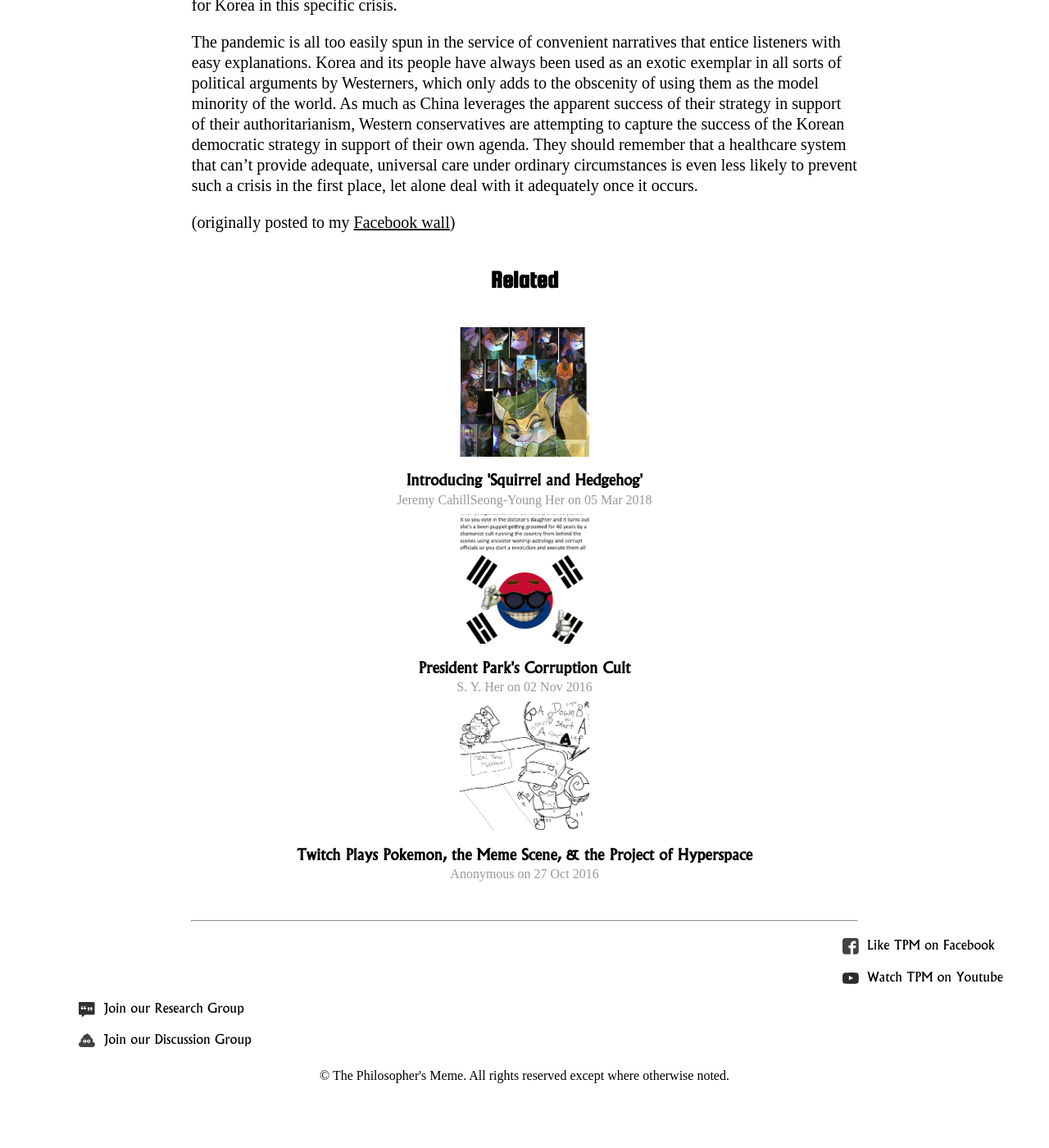
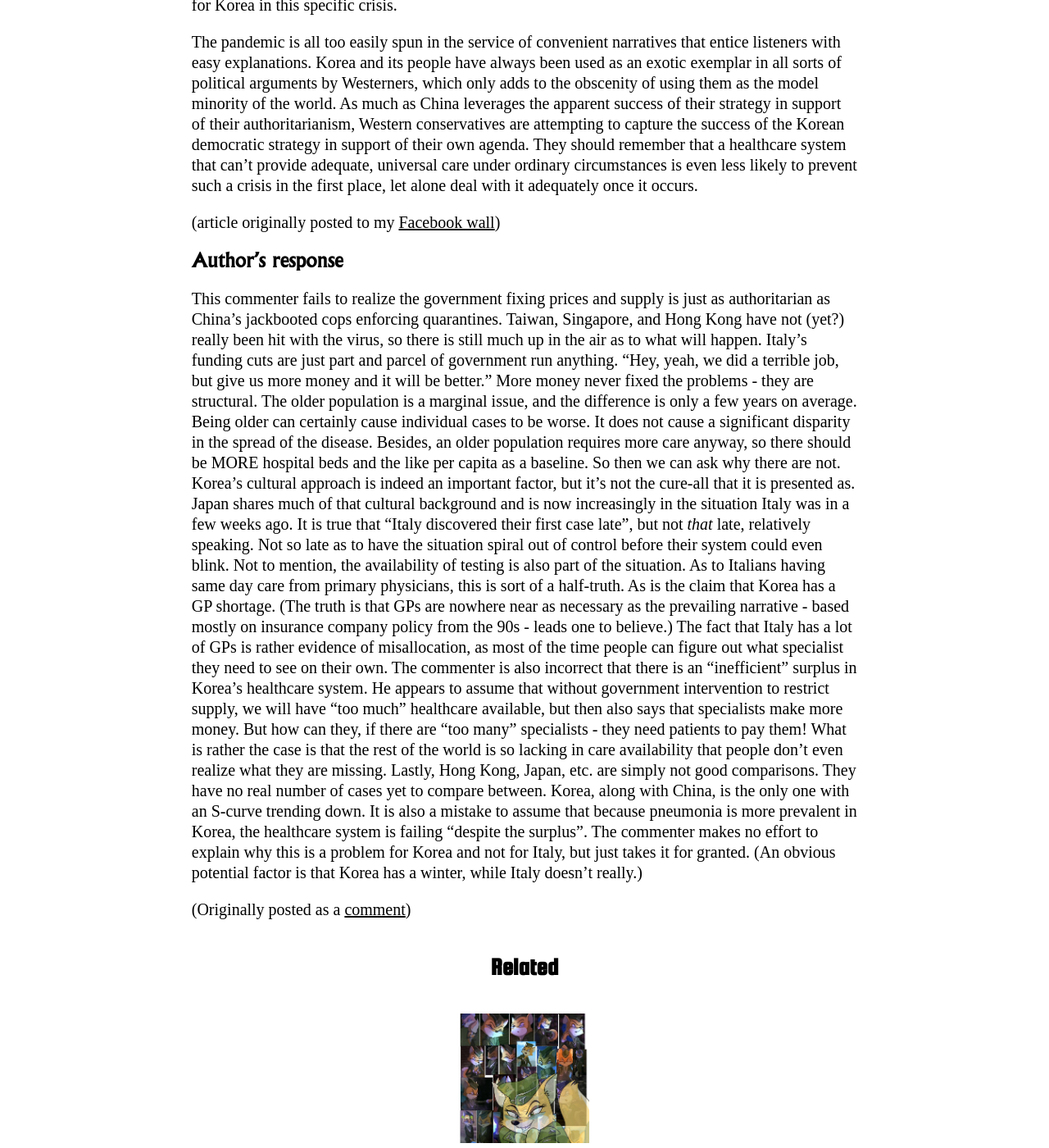
Before and after one commit to FraserThompson/PhilosophersMeme, a Jekyll site: the page built from _posts/2020-03-16-a-tale-of-two-healthcare-narratives.markdown, in a window 1280 px wide and 1400 px high, scrolled down 3274 px. Shown: the whole window at 82% size. Built offline with Jekyll 4.4.1, drawn with Linux system fonts in a browser that asks for light colours; nearby versions of some CDN libraries; some web fonts are replaced; library files that are not in the unit come from our copies; before the commit the page ends 4627 px from its top, so only the background shows below that.

Commit message:
Updated Kleinvitzthumcoronavirus and 1 other file

```diff
--- a/_posts/2020-03-16-a-tale-of-two-healthcare-narratives.markdown
+++ b/_posts/2020-03-16-a-tale-of-two-healthcare-narratives.markdown
@@ -42,4 +43,21 @@ Healthcare is distinct from any other type of product on the market in that the
 
 The pandemic is all too easily spun in the service of convenient narratives that entice listeners with easy explanations. Korea and its people have always been used as an exotic exemplar in all sorts of political arguments by Westerners, which only adds to the obscenity of using them as the model minority of the world. As much as China leverages the apparent success of their strategy in support of their authoritarianism, Western conservatives are attempting to capture the success of the Korean democratic strategy in support of their own agenda. They should remember that a healthcare system that can't provide adequate, universal care under ordinary circumstances is even less likely to prevent such a crisis in the first place, let alone deal with it adequately once it occurs.
 
-(originally posted to my [Facebook wall](https://www.facebook.com/seongyher/posts/10219289607142861))
+(article originally posted to my [Facebook wall](https://www.facebook.com/seongyher/posts/10219289607142861))
+
+## Author's response
+
+This commenter fails to realize the government fixing prices and supply is just as authoritarian as China’s jackbooted cops enforcing quarantines.
+Taiwan, Singapore, and Hong Kong have not (yet?) really been hit with the virus, so there is still much up in the air as to what will happen.
+Italy’s funding cuts are just part and parcel of government run anything. “Hey, yeah, we did a terrible job, but give us more money and it will be better.” More money never fixed the problems - they are structural.
+The older population is a marginal issue, and the difference is only a few years on average. Being older can certainly cause individual cases to be worse. It does not cause a significant disparity in the spread of the disease. Besides, an older population requires more care anyway, so there should be MORE hospital beds and the like per capita as a baseline. So then we can ask why there are not.
+Korea’s cultural approach is indeed an important factor, but it’s not the cure-all that it is presented as. Japan shares much of that cultural background and is now increasingly in the situation Italy was in a few weeks ago.
+It is true that “Italy discovered their first case late”, but not *that* late, relatively speaking. Not so late as to have the situation spiral out of control before their system could even blink. Not to mention, the availability of testing is also part of the situation.
+As to Italians having same day care from primary physicians, this is sort of a half-truth. As is the claim
+that Korea has a GP
+shortage. (The truth is that GPs are nowhere near as necessary as the prevailing narrative - based mostly on insurance company policy from the 90s - leads one to believe.) The fact that Italy has a lot of GPs is rather evidence of misallocation, as most of the time people can figure out what specialist they need to see on their own.
+The commenter is also incorrect that there is an “inefficient” surplus in Korea’s healthcare system. He appears to assume that without government intervention to restrict supply, we will have “too much” healthcare available, but then also says that specialists make more money. But how can they, if there are “too many” specialists - they need patients to pay them! What is rather the case is that the rest of the world is so lacking in care availability that people don’t even realize what they are missing.
+Lastly, Hong Kong, Japan, etc. are simply not good comparisons. They have no real number of cases yet to compare between. Korea, along with China, is the only one with an S-curve trending down.
+It is also a mistake to assume that because pneumonia is more prevalent in Korea, the healthcare system is failing “despite the surplus”. The commenter makes no effort to explain why this is a problem for Korea and not for Italy, but just takes it for granted. (An obvious potential factor is that Korea has a winter, while Italy doesn’t really.)
+
+(Originally posted as a [comment](https://www.facebook.com/thephilosophersmeme/posts/2668633360036940?comment_id=2668789353354674))
```
Also changed, not shown: other parts of _posts/2020-03-16-a-tale-of-two-healthcare-narratives.markdown (+1 -0 lines), _uploads/kleinvitzthumcoronavirus.jpg (added).
